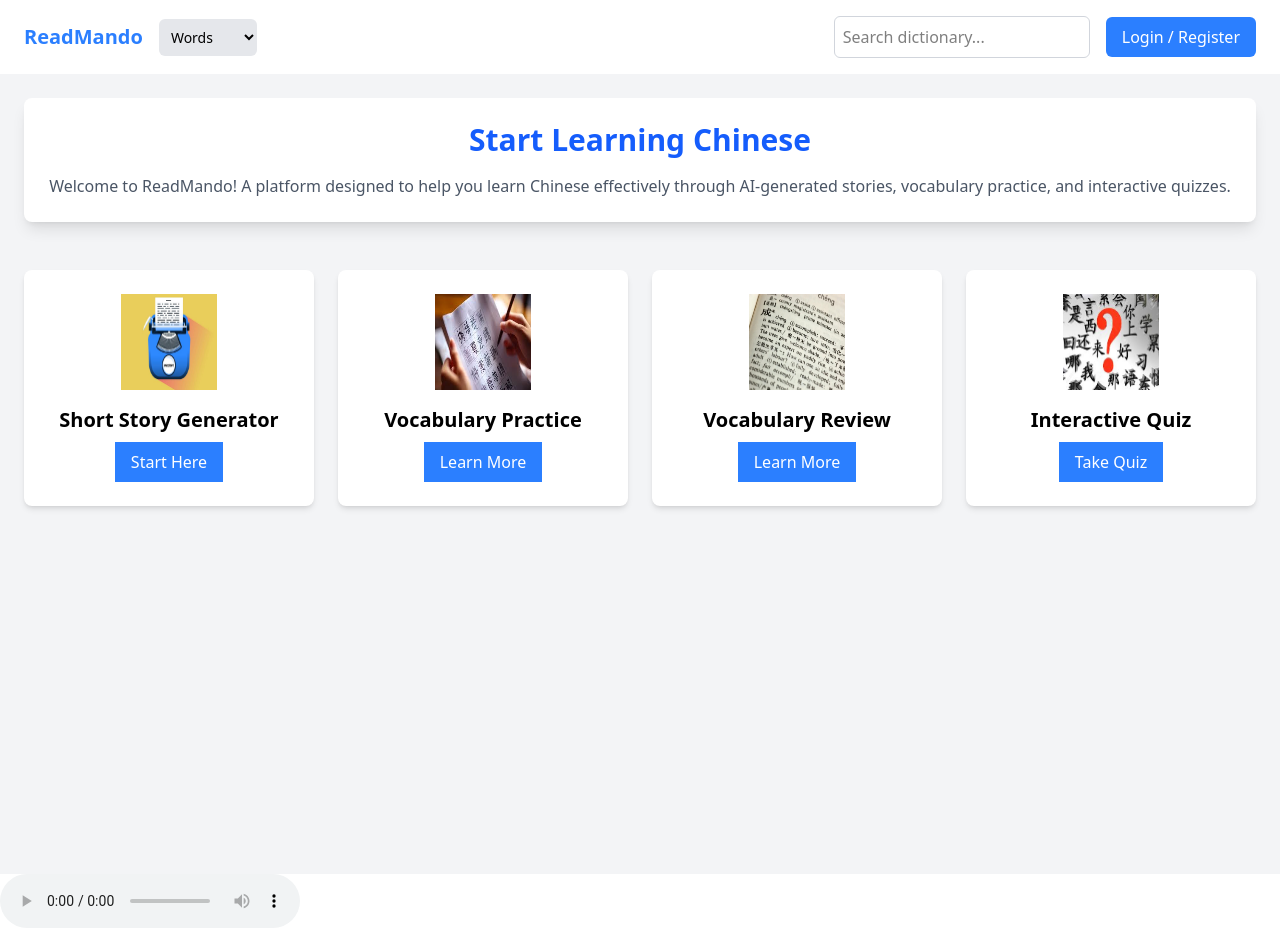
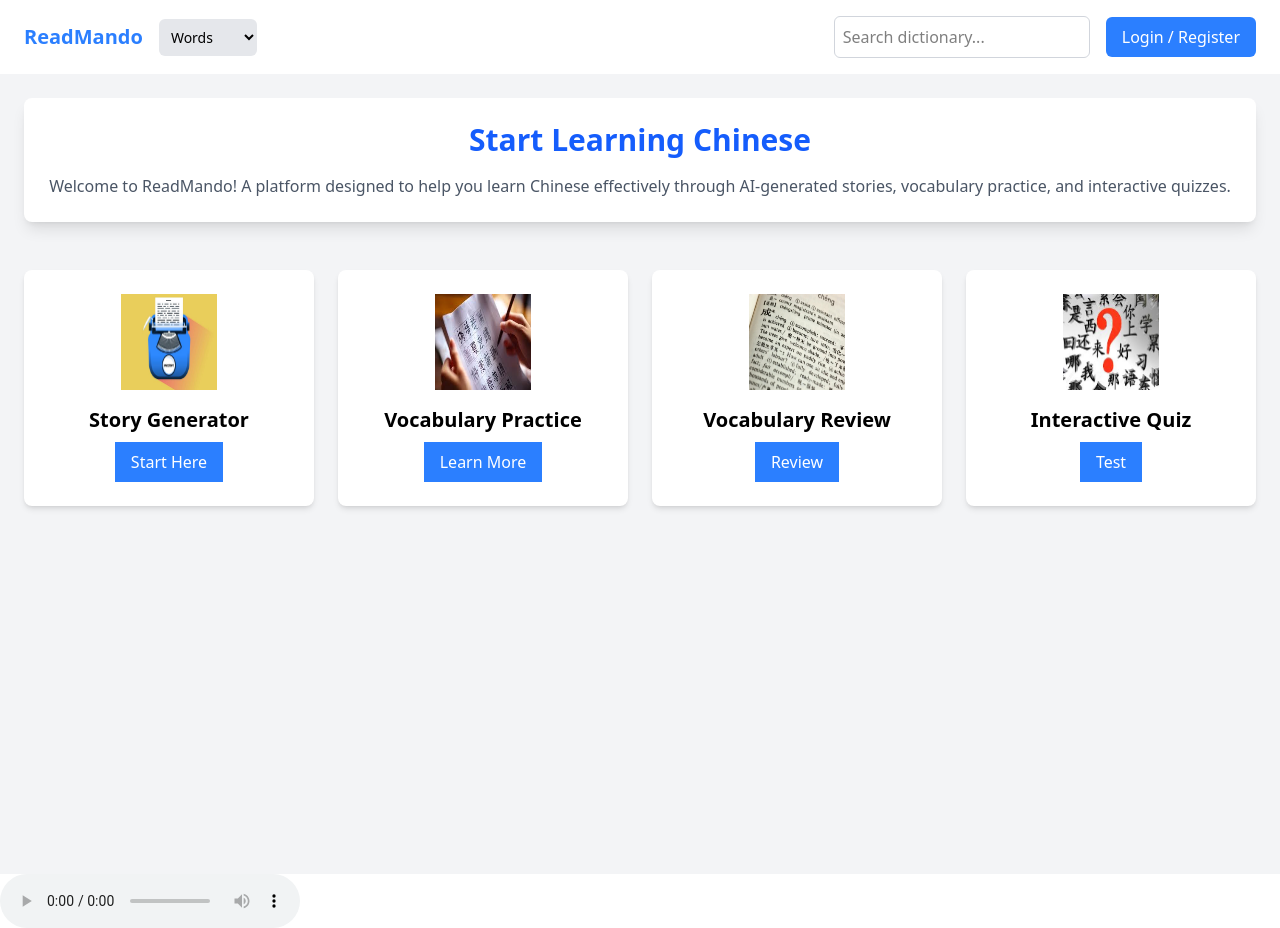
Before and after one commit to getter111/readMando, a React (Vite) app in the folder frontend/my-app/: page / in a window 1280 px wide. Built offline with nearby package versions, Linux system fonts and the light colour scheme.

Commit message:
made some name changes to homepage

```diff
--- a/frontend/my-app/src/pages/HomePage.jsx
+++ b/frontend/my-app/src/pages/HomePage.jsx
@@ -19,7 +19,7 @@ export default function HomePage() {
         <div className="grid grid-cols-1 sm:grid-cols-2 lg:grid-cols-4 gap-6">
           <FeatureCard
             image= {TypewriterIMG}
-            title="Short Story Generator"
+            title="Story Generator"
             buttonText="Start Here"
             onClick={() => navigate('/story')}
           />
@@ -32,13 +32,13 @@ export default function HomePage() {
           <FeatureCard
             image={DictionaryIMG}
             title="Vocabulary Review"
-            buttonText="Learn More"
-            onClick={() => alert("Navigate to Vocabulary Review")}
+            buttonText="Review"
+            onClick={() => navigate('/review')}
           />
           <FeatureCard
             image={QuizIMG}
             title="Interactive Quiz"
-            buttonText="Take Quiz"
+            buttonText="Test"
             onClick={() => alert("Navigate to Interactive Quiz")}
           />
         </div>
```
